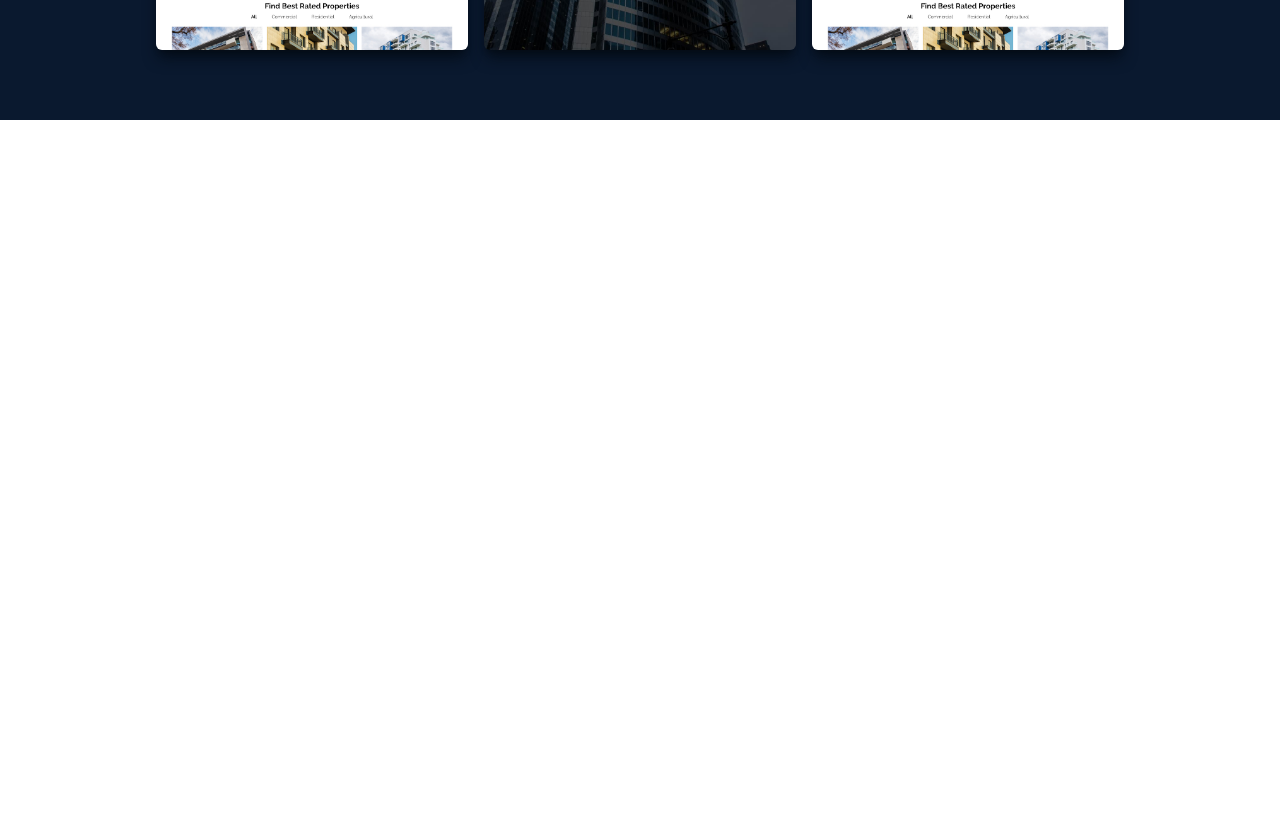
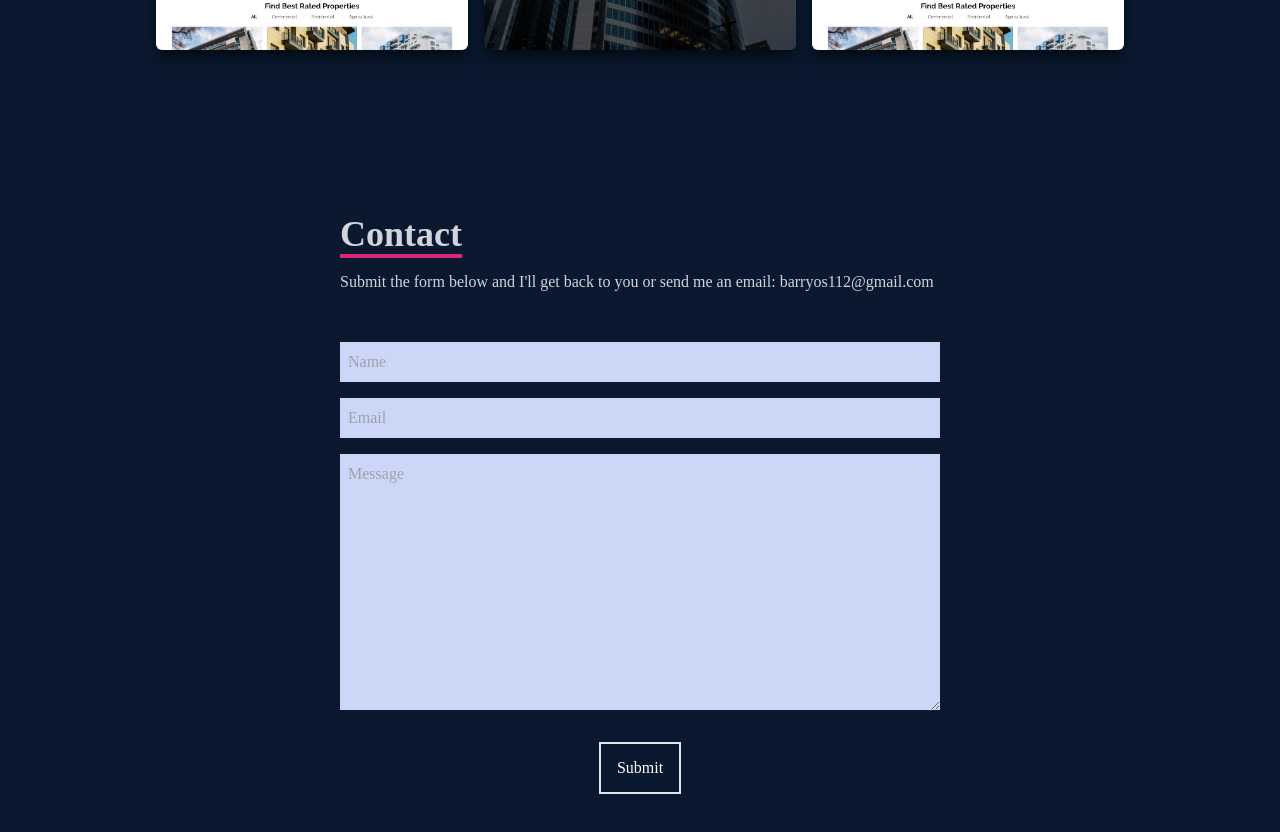
Before and after one commit to barryos112/personal-website, a React (Create React App) app: page / in a window 1280 px wide. Shown: the part 3080-3912 px from the top of the page. Before the commit the page ends 3200 px from the top, so only its background shows below. Built offline with nearby package versions, Linux system fonts and the light colour scheme.

Commit message:
Added contact component
Need to connect to getform.io

```diff
--- a/src/App.js
+++ b/src/App.js
@@ -1,4 +1,5 @@
 import About from "./components/About";
+import Contact from "./components/Contact";
 import {Home} from "./components/Home";
 
 import Navbar from "./components/Navbar";
@@ -14,6 +15,7 @@
       <About/>
       <Skills/>
       <Work/>
+      <Contact/>
     </div>
   );
 }
--- /dev/null
+++ b/src/components/Contact.jsx
@@ -0,0 +1,21 @@
+import React from 'react'
+
+const Contact = () => {
+  return (
+    <div name='contact' className='w-full h-screen bg-[#0a192f] flex justify-center items-center p-4'>
+        <form action="" className='flex flex-col max-w-[600px] w-full'>
+            <div className='pb-8'>
+            <p className='text-4xl font-bold inline border-b-4 border-pink-600 text-gray-300'>Contact</p>
+            <p className='text-gray-300 py-4'> Submit the form below and I'll get back to you or send me an email: barryos112@gmail.com</p>
+            </div>
+            <input className='bg-[#ccd6f6] p-2' type="text" placeholder='Name' name='name' />
+            <input className='my-4 p-2 bg-[#ccd6f6]' type="email" placeholder='Email' name='email' />
+            <textarea className='bg-[#ccd6f6] p-2' name="message" rows="10" placeholder='Message'></textarea>
+            <button className='text-white border-2 hover:bg-pink-600 hover:border-pink-600 px-4 py-3 my-8 mx-auto flex items-center'>Submit</button>        </form>
+
+
+    </div>
+  )
+}
+
+export default Contact
--- a/src/components/Work.jsx
+++ b/src/components/Work.jsx
@@ -27,12 +27,7 @@
                 React JS Application
               </span>
               <div className='pt-8 text-center'>
-                <a href='/'>
-                  <button className='text-center rounded-lg px-4 py-3 m-2 bg-white text-gray-700 font-bold text-lg'>
-                    Demo
-                  </button>
-                </a>
-                <a href='/'>
+                <a href='https://github.com/barryos112/personal-website'>
                   <button className='text-center rounded-lg px-4 py-3 m-2 bg-white text-gray-700 font-bold text-lg'>
                     Code
                   </button>
```
